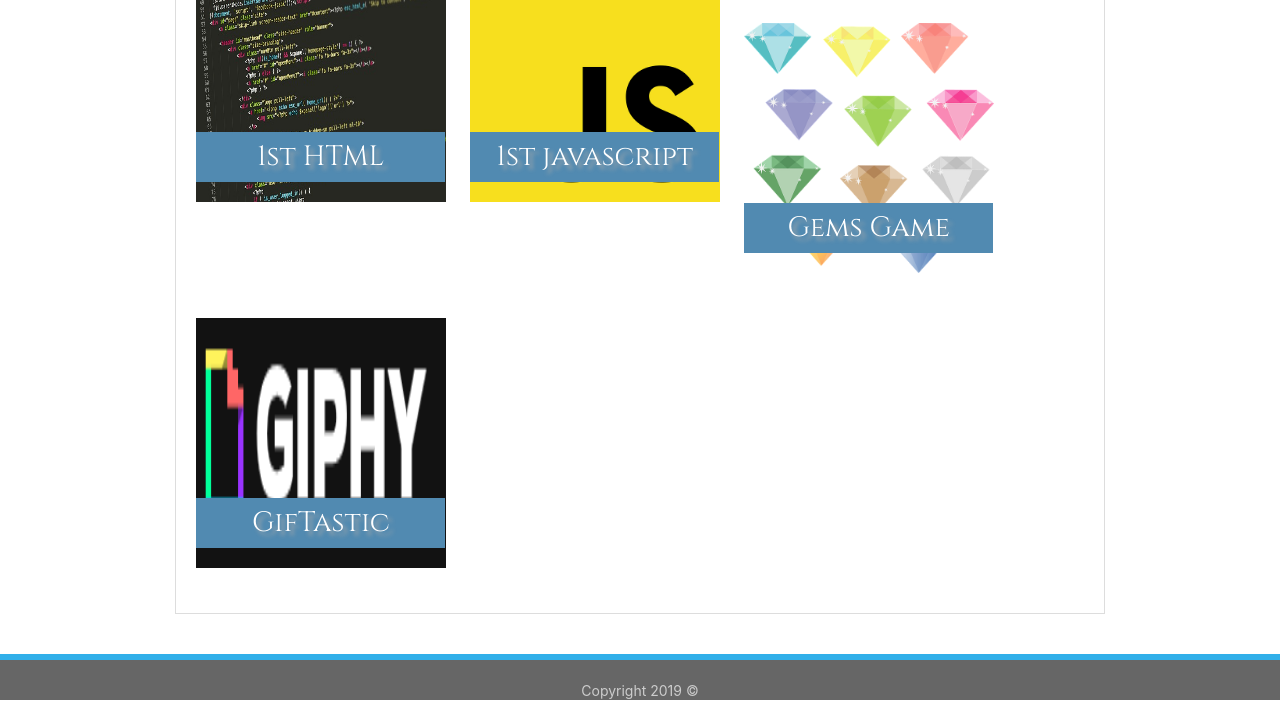
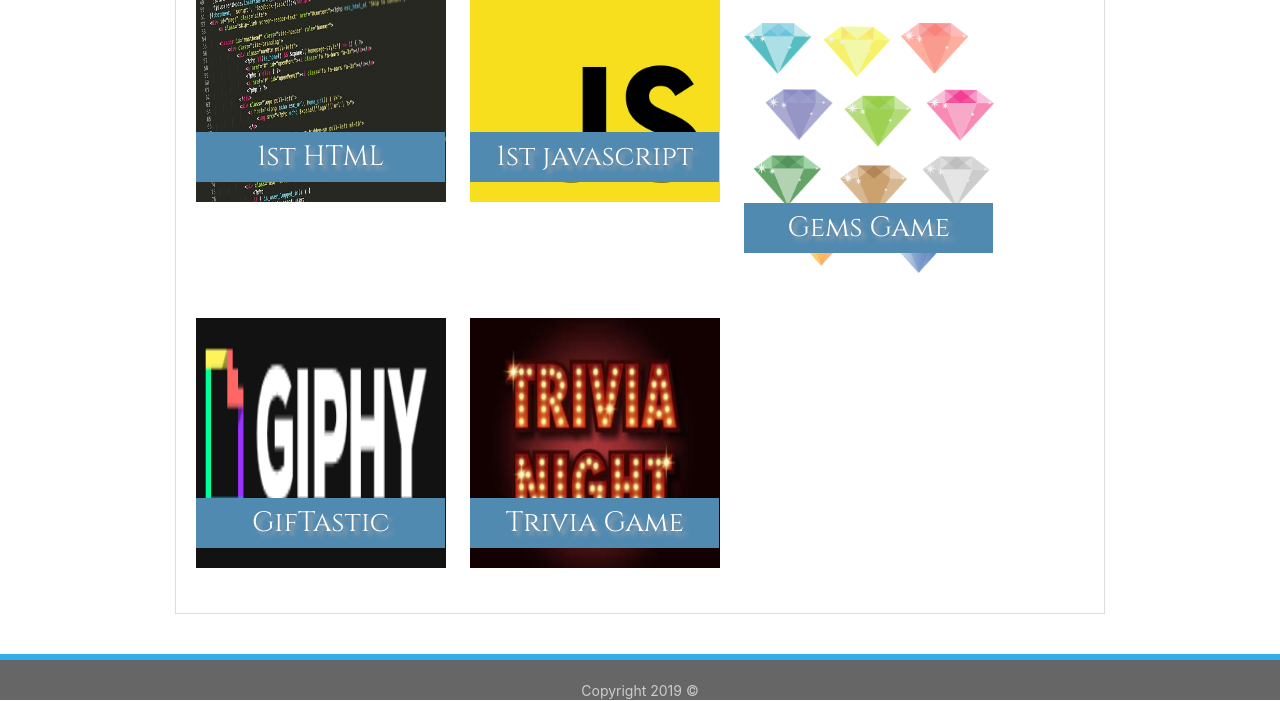
Before and after one commit to xanderlav/Bootstrap-Portfolio, a plain HTML site: page portfolio.html in a window 1280 px wide. Shown: the part 439-1140 px from the top of the page. Drawn offline with nearby package versions, Linux system fonts and the light colour scheme.

Commit message:
Adding Trivia Game project

```diff
--- a/portfolio.html
+++ b/portfolio.html
@@ -62,13 +62,18 @@
 
             <h3>Gems Game</h3>
         </div>
+
         <div class="job">
             <a title="gifTastic" href="https://xanderlav.github.io/gifTastic/"><img src="assets/images/giphyLogo.PNG" alt="GifTastic" width="250" height="250"></a>
 
             <h3>GifTastic</h3>
         </div>
 
+        <div class="job">
+            <a title="triviaGame" href="https://xanderlav.github.io/TriviaGame/"><img src="assets/images/triviaNight.PNG" alt="TriviaGame" width="250" height="250"></a>
 
+            <h3>Trivia Game</h3>
+        </div>
     </section>
 </div>
 
```
Also changed, not shown: assets/images/triviaNight.PNG (added).
